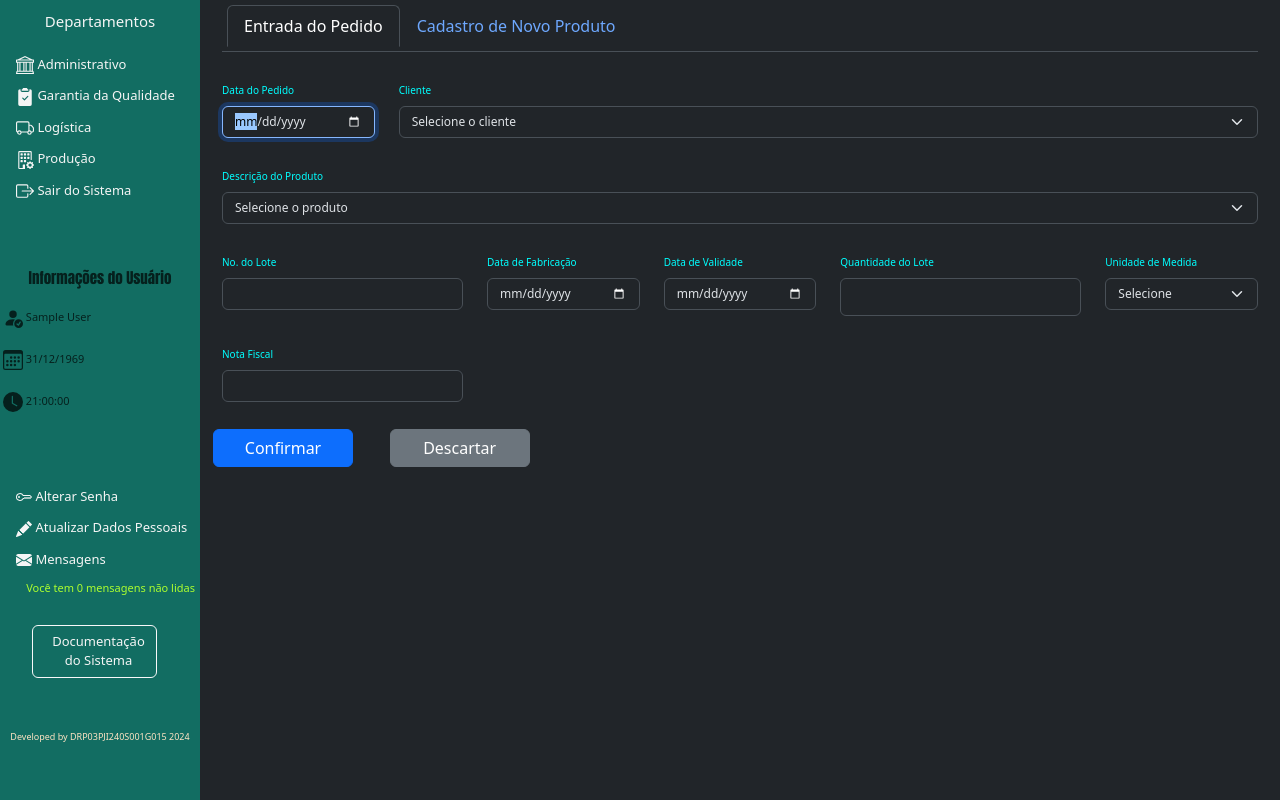
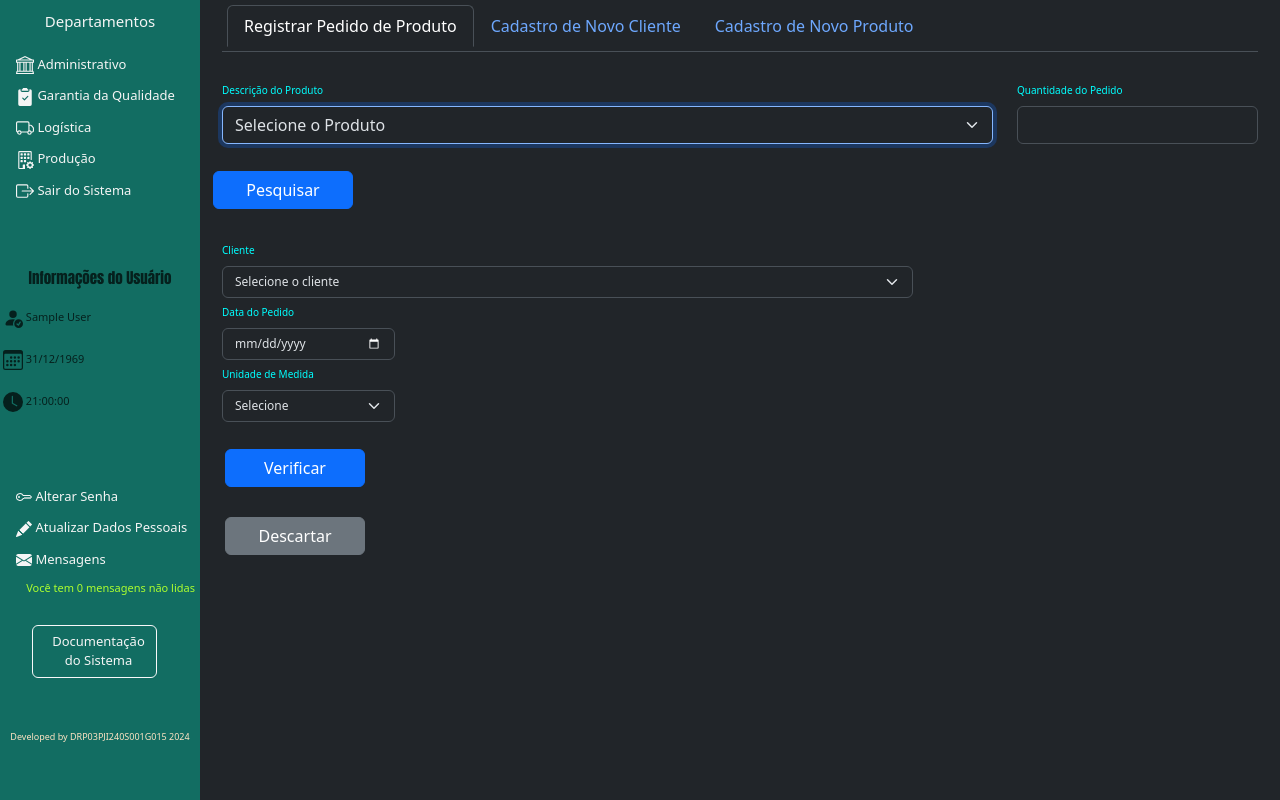
Before and after one commit to GRUPO014-PI-UNIVESP/DRP03PJI240S001G015, a PHP site: page /30EntradaPedido.php in a window 1280 px wide. Run offline with PHP 8.4, Linux system fonts and the light colour scheme; the visitor is signed in with stand-in values (Sample User, id 1); data that the repository does not hold is empty.

Commit message:
Construção da entrada de pedido

```diff
--- a/app/00SeletorAdministrativo.php
+++ b/app/00SeletorAdministrativo.php
@@ -36,7 +36,7 @@
           </li>
           <li class="nav-item" role="presentation">
             <button class="nav-link" id="prod-tab" data-bs-toggle="tab" data-bs-target="#prod-tab-pane" type="button"
-              role="tab" aria-controls="prod-tab-pane" aria-selected="false">Fábrica</button>
+              role="tab" aria-controls="prod-tab-pane" aria-selected="false">Operacional</button>
           </li>
           <li class="nav-item" role="presentation">
             <button class="nav-link" id="comercial-tab" data-bs-toggle="tab" data-bs-target="#comercial-tab-pane" type="button"
@@ -63,7 +63,7 @@
 
           <div class="tab-pane fade" id="prod-tab-pane" role="tabpanel" aria-labelledby="prod-tab" tabindex="0"><br><br>
             <button type="button" class="btn btn-outline-info" style="width:300px"
-              onclick="<?php echo $acesso11 ?>">Ordem de Produção</button><br><br>
+              onclick="location.href='<?php echo $acesso11 ?>'">Pedido de Produto</button><br><br>
           </div>
 
           <div class="tab-pane fade" id="comercial-tab-pane" role="tabpanel" aria-labelledby="comercial-tab" tabindex="0"><br><br>
--- a/app/30EntradaPedido.php
+++ b/app/30EntradaPedido.php
@@ -16,18 +16,13 @@ $query_customer->execute();
 $query_produto = $connDB->prepare("SELECT DESCRICAO_PF FROM pf_tabela");
 $query_produto->execute();
 
-//verifica quadro de funcionários para seleção do encarregado pela tarefa de recebimento do material
-$query_encarregado1 = $connDB->prepare("SELECT NOME_FUNCIONARIO FROM quadro_funcionarios WHERE DEPARTAMENTO = 'PRODUÇÃO' OR CREDENCIAL >= 4");
-$query_encarregado1->execute();
-$query_encarregado2 = $connDB->prepare("SELECT NOME_FUNCIONARIO FROM quadro_funcionarios WHERE DEPARTAMENTO = 'PRODUÇÃO' OR CREDENCIAL >= 4");
-$query_encarregado2->execute();
 
-// capta dados do formulário
+/* capta dados do formulário
 $confirma = filter_input_array(INPUT_POST, FILTER_DEFAULT);
 
 //verifica se foi preenchido formulário de entrada de material já existente no banco de dados
 
-if(!empty($confirma['salvar1'])){
+if(!empty($confirma['descrProd'])){
 
   // atribui valores em conformidade com banco de dados
   $dataPedido = date('Y-m-d', strtotime($confirma['dataPedido']));
@@ -87,7 +82,7 @@ if(!empty($confirma['salvar1'])){
   $saveMP->execute();
 
   header('Location: ./30EntradaPedido.php');
-}
+}*/
 ?>
 <script>
   // verifica inatividade da página e fecha sessão
@@ -105,7 +100,7 @@ if(!empty($confirma['salvar1'])){
      }
     function resetTimer() {
       clearTimeout(time);
-       time = setTimeout(deslogar, 300000);
+       time = setTimeout(deslogar, 1800000);
      }
   };
   inactivityTime();
@@ -116,26 +111,111 @@ if(!empty($confirma['salvar1'])){
     <ul style="padding:5px" class="nav nav-tabs" id="myTab" role="tablist">
       <li class="nav-item" role="presentation">
         <button class="nav-link active" id="manage-tab" data-bs-toggle="tab" data-bs-target="#manage-tab-pane" type="button"
-          role="tab" aria-controls="manage-tab-pane" aria-selected="true">Entrada do Pedido</button>
+          role="tab" aria-controls="manage-tab-pane" aria-selected="true">Registrar Pedido de Produto</button>
       </li>
       <li class="nav-item" role="presentation">
-        <button class="nav-link" id="lab-tab" data-bs-toggle="tab" data-bs-target="#lab-tab-pane" type="button"
-          role="tab" aria-controls="lab-tab-pane" aria-selected="false">Cadastro de Novo Produto</button>
+        <button class="nav-link" id="newClient-tab" data-bs-toggle="tab" data-bs-target="#newClient-tab-pane" type="button"
+          role="tab" aria-controls="newClient-tab-pane" aria-selected="false">Cadastro de Novo Cliente</button>
+      </li>
+        <button class="nav-link" id="newProd-tab" data-bs-toggle="tab" data-bs-target="#newProd-tab-pane" type="button"
+          role="tab" aria-controls="newProd-tab-pane" aria-selected="false">Cadastro de Novo Produto</button>
       </li>
     </ul>
     <div class="tab-content" id="myTabContent"><br>
 
       <!-- Entrada de Material -->
-        <div class="tab-pane fade show active" id="manage-tab-pane" role="tabpanel" aria-labelledby="manage-tab" tabindex="0">
-          <form class="row g-4" method="POST" action="#">
-            <div class="col-md-2">
-              <label for="dataPedido" class="form-label" style="font-size: 10px; color:aqua">Data do Pedido</label>
-              <input style="font-size: 12px;" type="date" class="form-control" id="dataPedido" name="dataPedido" required autofocus>
-            </div>
+        <div class="tab-pane fade show active" id="manage-tab-pane" role="tabpanel" aria-labelledby="manage-tab" tabindex="0" >
+          <div class="buscaProduto" id="buscaProduto">
+            <form class="row g-4" method="POST" action="#" onsubmit="submeter();">
+              <div class="col-md-9">
+                <label for="descrProd" class="form-label" style="font-size: 10px; color:aqua">Descrição do Produto</label>
+                <select style="font-size: 16px;" class="form-select" id="descrProd" name="descrProd" value="" autofocus>
+                  <option style="font-size: 16px" selected>Selecione o Produto</option>
+                  <?php
+                    //
+                    while($produto = $query_produto->fetch(PDO::FETCH_ASSOC)){?>
+                      <option style="font-size: 16px"><?php echo $produto['DESCRICAO_PF']; ?></option> <?php
+                    }?>
+                </select>
+              </div>
 
-            <div class="col-md-10">
+              <div class="col-md-3">
+                <label for="qtdeLote" class="form-label" style="font-size: 10px; color:aqua">Quantidade do Pedido</label>
+                <input style="font-size: 16px; text-align:right" type="text" class="form-control" id="valor1" name="qtdeLote" value="" required>
+              </div>
+
+              <div class="col-md-2" style="padding: 3px;">
+                <input style="width: 140px; text-align:center" class="btn btn-primary" type="submit" id="pesquisar" name="pesquisar"
+                  value="Pesquisar" onclick="<script> </script>">
+              </div>
+            </form>
+          </div>
+            <br>
+            <?php
+              $busca = filter_input_array(INPUT_POST, FILTER_DEFAULT);
+              if(isset($busca['pesquisar'])){
+                $prod = $busca['descrProd'];
+                $componente = $connDB->prepare("SELECT * FROM composicao_produto WHERE DESCRICAO_PRODUTO = :prod");
+                $componente->bindParam(':prod', $prod, PDO::PARAM_STR);
+                $componente->execute();
+              }
+              if(!empty($busca['pesquisar'])){ ?>
+              <div class="overflow-auto">
+                <p style="color: aqua">Componentes do Produto</p>
+                <table class="table table-dark table-hover">
+                  <thead style="font-size: 12px">
+                    <tr>
+                      <th scope="col" style="width: 30%; color: gray">Descrição do Material</th>
+                      <th scope="col" style="width: 15%; color: gray; text-align: center;">Quantidade Necessária</th>
+                      <th scope="col" style="width: 15%; color: gray; text-align: center;">Quantidade Disponível</th>
+                      <th scope="col" style="width: 10%; color: gray; text-align: center;">Unidade</th>
+                      <th scope="col" style="width: 15%; color: gray; text-align: center;">Observações</th>
+                    </tr>
+                  </thead>
+                  <tbody style="height: 30%; font-size: 11px;">
+                    <?php while($rowCpt = $componente->fetch(PDO::FETCH_ASSOC)){?>
+                    <tr>
+                      <th style="width: 30%;">
+                        <?php echo $rowCpt['COMPONENTE'] . '<br>'; ?>
+                        <?php echo 'Proporção: ' . $rowCpt['PROPORCAO']  . ' %'; ?>  </th>
+                      <td style="width: 15%; text-align: right; font-size: 14px">
+                        <?php $proporcao = ($busca['qtdeLote']) * ($rowCpt['PROPORCAO'] / 100); echo $proporcao; ?> </td>
+                      <td style="width: 10%; text-align: center; font-size: 14px">
+                        <?php echo '2.500,00'; ?> </td>
+                      <td style="width: 10%; text-align: center; font-size: 14px">
+                        <?php echo $rowCpt['UNIDADE_MEDIDA']; ?> </td>
+                      <td style="width: 15%">
+                        <!-- Button trigger modal -->
+                        <button type="button" class="btn btn-info" data-bs-toggle="modal" data-bs-target="#exampleModal">
+                          Observações
+                        </button>
+                        <!-- Modal -->
+                        <div class="modal fade" id="exampleModal" tabindex="-1" aria-labelledby="exampleModalLabel" aria-hidden="true">
+                          <div class="modal-dialog">
+                            <div class="modal-content">
+                              <div class="modal-header">
+                                <h1 class="modal-title fs-5" id="exampleModalLabel">Observações sobre o material</h1>
+                              </div>
+                              <div class="modal-body">
+                                <?php echo $rowCpt['OBSERVACOES'] ?>
+                              </div>
+                              <div class="modal-footer">
+                                <button type="button" class="btn btn-info" data-bs-dismiss="modal">Fechar</button>
+                              </div>
+                            </div>
+                          </div>
+                        </div>
+                      </td>
+                    </tr><?php } ?>
+                  </tbody>
+                </table>
+              </div>
+            <?php } ?>
+          <div>
+          <form action="" method="POST">
+            <div class="col-md-8">
               <label for="cliente" class="form-label" style="font-size: 10px; color:aqua">Cliente</label>
-              <select style="font-size: 12px;" class="form-select" id="cliente" name="cliente">
+              <select style="font-size: 12px;" class="form-select" id="cliente" name="cliente" value="">
                 <option style="font-size: 12px" selected>Selecione o cliente</option>
                 <?php
                   while($customer = $query_customer->fetch(PDO::FETCH_ASSOC)){?>
@@ -144,41 +224,14 @@ if(!empty($confirma['salvar1'])){
               </select>
             </div>
 
-            <div class="col-md-12">
-              <label for="descrProd" class="form-label" style="font-size: 10px; color:aqua">Descrição do Produto</label>
-              <select style="font-size: 12px;" class="form-select" id="descrProd" name="descrProd">
-                <option style="font-size: 12px" selected>Selecione o produto</option>
-                <?php
-                  //
-                  while($produto = $query_produto->fetch(PDO::FETCH_ASSOC)){?>
-                    <option style="font-size: 12px"><?php echo $produto['DESCRICAO_PF']; ?></option> <?php
-                  }?>
-              </select>
-            </div>
-
-            <div class="col-md-3">
-              <label for="numLote" class="form-label" style="font-size: 10px; color:aqua">No. do Lote</label>
-              <input style="font-size: 12px; text-transform: uppercase" type="text" class="form-control" id="numLote" name="numLote" required>
-            </div>
-
             <div class="col-md-2">
-              <label for="dataFabr" class="form-label" style="font-size: 10px; color:aqua">Data de Fabricação</label>
-              <input style="font-size: 12px;" type="date" class="form-control" id="dataFabr" name="dataFabr">
-            </div>
-
-            <div class="col-md-2">
-              <label for="dataVali" class="form-label" style="font-size: 10px; color:aqua">Data de Validade</label>
-              <input style="font-size: 12px;" type="date" class="form-control" id="dataVali" name="dataVali">
-            </div>
-
-            <div class="col-md-3">
-              <label for="qtdeLote" class="form-label" style="font-size: 10px; color:aqua">Quantidade do Lote</label>
-              <input style="font-size: 16px; text-align:right" type="number" class="form-control" id="valor1" name="qtdeLote" required>
+              <label for="dataPedido" class="form-label" style="font-size: 10px; color:aqua">Data do Pedido</label>
+              <input style="font-size: 12px;" type="date" class="form-control" id="dataPedido" name="dataPedido" value="" required autofocus>
             </div>
 
             <div class="col-md-2">
               <label for="uniMed" class="form-label" style="font-size: 10px; color:aqua">Unidade de Medida</label>
-              <select style="font-size: 12px;" class="form-select" id="uniMed" name="uniMed">
+              <select style="font-size: 12px;" class="form-select" id="uniMed" name="uniMed" value="<?php echo $uniMed ?>" >
                 <option selected>Selecione</option>
                 <option value="KG">KG</option>
                 <option value="LT">LT</option>
@@ -186,83 +239,109 @@ if(!empty($confirma['salvar1'])){
               </select>
             </div>
 
-            <div class="col-md-3">
-              <label for="notaFiscal" class="form-label" style="font-size: 10px; color:aqua">Nota Fiscal</label>
-              <input style="font-size: 12px; text-transform: uppercase" type="text" class="form-control" id="notaFiscal" name="notaFiscal" required>
+            <div class="col-md-2" style="padding: 3px;"><br>
+              <input style="width: 140px; text-align:center" class="btn btn-primary" type="submit" id="salvar1" name="salvar1" value="Verificar">
             </div>
 
-            <div class="col-md-9" style="padding: 3px;"></div>
-
-            <div class="col-md-2" style="padding: 3px;">
-              <input style="width: 140px; text-align:center" class="btn btn-primary" type="submit" id="salvar1" name="salvar1" value="Confirmar">
-            </div>
-
-            <div class="col-md-3" style="padding: 3px;">
+            <div class="col-md-3" style="padding: 3px;"><br>
               <input style="width: 140px; text-align:center" class="btn btn-secondary" type="reset" id="reset1" name="reset1" value="Descartar" onclick="location.href='./30EntradaPedido.php'">
             </div>
           </form>
+          <?php
+            $busca = filter_input_array(INPUT_POST, FILTER_DEFAULT);
+            if(isset($busca['salvar1'])){
+              $prod = $busca['descrProd'];
+              $componente = $connDB->prepare("SELECT * FROM composicao_produto WHERE DESCRICAO_PRODUTO = :prod");
+              $componente->bindParam(':prod', $prod, PDO::PARAM_STR);
+              $componente->execute();
+            }
+          ?>
+          <br>
+          <?php if(!empty($busca['salvar1'])){ ?>
+            <div class="overflow-auto">
+              <p style="color: aqua">Componentes do Produto</p>
+              <table class="table table-dark table-hover">
+                <thead style="font-size: 12px">
+                  <tr>
+                    <th scope="col" style="width: 40%; color: gray">Descrição do Material</th>
+                    <th scope="col" style="width: 10%; color: gray; text-align: center;">Proporção (%)</th>
+                    <th scope="col" style="width: 15%; color: gray; text-align: center;">Quantidade Necessária</th>
+                    <th scope="col" style="width: 10%; color: gray; text-align: center;">Unidade</th>
+                    <th scope="col" style="width: 15%; color: gray; text-align: center;">Observações</th>
+                  </tr>
+                </thead>
+                <tbody style="height: 30%; font-size: 11px;">
+                  <?php while($rowCpt = $componente->fetch(PDO::FETCH_ASSOC)){?>
+                  <tr>
+                    <th style="width: 40%;">
+                      <?php echo $rowCpt['COMPONENTE']; ?> </th>
+                    <td style="width: 10%; text-align: center; font-size: 14px">
+                      <?php echo $rowCpt['PROPORCAO']  . ' %'; ?> </td>
+                    <td style="width: 15%; text-align: right; font-size: 14px">
+                      <?php $proporcao = ($busca['qtdeLote']) * ($rowCpt['PROPORCAO'] / 100); echo $proporcao; ?> </td>
+                    <td style="width: 10%; text-align: center; font-size: 14px">
+                      <?php echo $rowCpt['UNIDADE_MEDIDA']; ?> </td>
+                    <td style="width: 15%">
+                      <!-- Button trigger modal -->
+                      <button type="button" class="btn btn-info" data-bs-toggle="modal" data-bs-target="#exampleModal">
+                        Observações
+                      </button>
+                      <!-- Modal -->
+                      <div class="modal fade" id="exampleModal" tabindex="-1" aria-labelledby="exampleModalLabel" aria-hidden="true">
+                        <div class="modal-dialog">
+                          <div class="modal-content">
+                            <div class="modal-header">
+                              <h1 class="modal-title fs-5" id="exampleModalLabel">Observações sobre o material</h1>
+                            </div>
+                            <div class="modal-body">
+                              <?php echo $rowCpt['OBSERVACOES'] ?>
+                            </div>
+                            <div class="modal-footer">
+                              <button type="button" class="btn btn-info" data-bs-dismiss="modal">Fechar</button>
+                            </div>
+                          </div>
+                        </div>
+                      </div>
+                    </td>
+                  </tr><?php } ?>
+                </tbody>
+              </table>
+            </div>
+          <?php } ?>
+          <div class="col-md-9" style="padding: 3px;"></div>
         </div>
-
-      <!-- Novo Cadastro -->
-        <div class="tab-pane fade" id="lab-tab-pane" role="tabpanel" aria-labelledby="lab-tab" tabindex="0">
+      </div>
+      <!-- Novo Cliente -->
+        <div class="tab-pane fade" id="newClient-tab-pane" role="tabpanel" aria-labelledby="newClient-tab" tabindex="0">
           <form class="row g-4" method="POST" action="#">
 
-              <div class="col-md-2">
-                <label for="dataPedido2" class="form-label" style="font-size: 10px; color:aqua">Data do Pedido</label>
-                <input style="font-size: 12px" type="date" class="form-control" id="dataPedido2" name="dataPedido2" required autofocus>
-              </div>
-
-              <div class="col-md-10">
+              <div class="col-md-12">
                 <label for="cliente2" class="form-label" style="font-size: 10px; color:aqua">Cliente</label>
                 <input style="font-size: 12px; text-transform: uppercase" type="text" class="form-control" id="cliente2" name="cliente2"
                        placeholder="" required>
               </div>
 
+              <div class="col-md-2" style="padding: 3px">
+                <input style="width: 140px;" class="btn btn-primary" type="submit" id="salvar2" name="salvar2" value="Salvar">
+              </div>
+
+              <div class="col-md-3" style="padding: 3px">
+                <input style="width: 140px;" class="btn btn-secondary" type="reset" id="reset2" name="reset2" value="Descartar" onclick="location.href='./20EntradaMaterial.php'">
+              </div>
+            </form>
+        </div>
+      <!-- Novo Produto -->
+        <div class="tab-pane fade" id="newProd-tab-pane" role="tabpanel" aria-labelledby="newProd-tab" tabindex="0">
+          <form class="row g-4" method="POST" action="#">
+
               <div class="col-md-12">
-                <label for="descrProduto2" class="form-label" style="font-size: 10px; color:aqua">Descrição do Produto</label>
-                <input style="font-size: 12px; text-transform: uppercase;" type="text" class="form-control" id="descrProduto2" name="descrProduto2"
+                <label for="cliente2" class="form-label" style="font-size: 10px; color:aqua">Produto</label>
+                <input style="font-size: 12px; text-transform: uppercase" type="text" class="form-control" id="cliente2" name="cliente2"
                        placeholder="" required>
               </div>
 
-              <div class="col-md-3">
-                <label for="numLote2" class="form-label" style="font-size: 10px; color:aqua">No. do Lote</label>
-                <input style="font-size: 12px; text-transform: uppercase" type="text" class="form-control" id="numLote2" name="numLote2" required>
-              </div>
-
-              <div class="col-md-2">
-                <label for="dataFabr2" class="form-label" style="font-size: 10px; color:aqua">Data de Fabricação</label>
-                <input style="font-size: 12px;" type="date" class="form-control" id="dataFabr2" name="dataFabr2">
-              </div>
-
-              <div class="col-md-2">
-                <label for="dataVali2" class="form-label" style="font-size: 10px; color:aqua">Data de Validade</label>
-                <input style="font-size: 12px;" type="date" class="form-control" id="dataVali2" name="dataVali2">
-              </div>
-
-              <div class="col-md-3">
-                <label for="qtdeLote2" class="form-label" style="font-size: 10px; color:aqua">Quantidade do Lote</label>
-                <input style="font-size: 16px; text-align:right" type="number" class="form-control" id="valor2" name="qtdeLote2" required>
-              </div>
-
-              <div class="col-md-2">
-                <label for="uniMed2" class="form-label" style="font-size: 10px; color:aqua">Unidade de Medida</label>
-                <select style="font-size: 12px;" class="form-select" id="uniMed2" name="uniMed2">
-                  <option selected>Selecione</option>
-                  <option value="KG">KG</option>
-                  <option value="LT">LT</option>
-                  <option value="UN">UNIDADE</option>
-                </select>
-              </div>
-
-              <div class="col-md-3">
-                <label for="notaFiscal2" class="form-label" style="font-size: 10px; color:aqua">Nota Fiscal</label>
-                <input style="font-size: 12px; text-transform: uppercase" type="text" class="form-control" id="notaFiscal2" name="notaFiscal2">
-              </div>
-
-              <div class="col-md-9" style="padding: 3px"></div>
-
               <div class="col-md-2" style="padding: 3px">
-                <input style="width: 140px;" class="btn btn-primary" type="submit" id="salvar2" name="salvar2" value="Confirmar">
+                <input style="width: 140px;" class="btn btn-primary" type="submit" id="salvar2" name="salvar2" value="Salvar">
               </div>
 
               <div class="col-md-3" style="padding: 3px">
--- a/app/EstruturaPrincipal.php
+++ b/app/EstruturaPrincipal.php
@@ -18,7 +18,7 @@
   $numMsg = $msg->rowCount();
 
   if($_SESSION['departamento'] === 'ADMINISTRATIVO' || $_SESSION['credencial'] >= 4){
-     $acesso1  = './00SeletorAdministrativo.php'   ;     $_SESSION['ordena'] = 'NOME_FUNCIONARIO';
+     $acesso1  = './00SeletorAdministrativo.php'   ;     //$_SESSION['ordena'] = 'NOME_FUNCIONARIO';
      $acesso5  = './06QuadroFuncionarios.php'      ;     $acesso7  = './07CadastroFuncionario.php' ;
      $acesso8  = './08EditaRegistroFuncionario.php';     $acesso9  = './10DeletaFunc.php'          ;
      $acesso10 = './11CadastroFuncionario.php'     ;     $acesso11 = './30EntradaPedido.php'       ;
@@ -53,6 +53,7 @@ function limitador($texto, $limite, $quebra = true){ $tamanho = strlen($texto);
     <title>Sistema | Login</title>
     <link href="https://cdn.jsdelivr.net/npm/bootstrap@5.3.3/dist/css/bootstrap.min.css"
           rel="stylesheet" integrity="sha384-QWTKZyjpPEjISv5WaRU9OFeRpok6YctnYmDr5pNlyT2bRjXh0JMhjY6hW+ALEwIH" crossorigin="anonymous">
+    <script src="https://ajax.googleapis.com/ajax/libs/jquery/3.5.1/jquery.min.js"></script>
   </head>
   <style>
 /* Configuração da barra laterial superior */
@@ -160,40 +161,25 @@ function limitador($texto, $limite, $quebra = true){ $tamanho = strlen($texto);
       valorInput.length === maximoInput ? document.getElementById(`${mascaraInput}Input`).value = mascaras[mascaraInput]
       : document.getElementById(`${mascaraInput}Input`).value = valorSemPonto;
     };
-    function forMilhar1() {
-      var elemento = document.getElementById('valor1');
-      var valor1 = elemento.value;
 
-      valor1 = valor1 + '';
-      valor1 = parseInt(valor1.replace(/[\D]+/g, ''));
-      valor1 = valor1 + '';
-      valor1 = valor1.replace(/([0-9]{2})$/g, ",$1");
-
-      if (valor1.length > 6) {
-          valor1 = valor1.replace(/([0-9]{3}).([0-9]{2}$)/g, ".$1,$2");
-      }
-
-      elemento.value = valor1;
-      if(valor1 == 'NaN') elemento.value = '';
-    };
-    function forMilhar2() {
-      var elemento = document.getElementById('valor2');
-      var valor2 = elemento.value;
-
-      valor2 = valor2 + '';
-      valor2 = parseInt(valor2.replace(/[\D]+/g, ''));
-      valor2 = valor2 + '';
-      valor2 = valor2.replace(/([0-9]{2})$/g, ",$1");
-
-      if (valor2.length > 6) {
-          valor2 = valor2.replace(/([0-9]{3}).([0-9]{2}$)/g, ".$1,$2");
-      }
-
-      elemento.value = valor2;
-      if(valor2 == 'NaN') elemento.value = '';
-    };
+    // persistir valor de campo mesmo submetendo formulário
+    function PersistirValor(){
+          document.getElementById("descrProd").value = localStorage.getItem("descrProd");
+          document.getElementById("qtdeLote").value = localStorage.getItem("qtdeLote");
+          var produto = document.getElementById("descrProd");
+    }
+    function submeter(){
+          localStorage.setItem("descrProd", document.getElementById("descrProd").value);
+          localStorage.setItem("qtdeLote", document.getElementById("qtdeLote").value);
+    }
+    function exibir(){
+      document.write(produto);
+    }
+    function limpaTela() {
+            $('#buscaProduto div').empty()
+        }
   </script>
-  <body>
+  <body onload="PersistirValor();">
     <!-- Barra lateral Superior-->
     <div class="sidebarTop">
       <p style="text-align: center; font-size: 15px">Departamentos</p>
```
